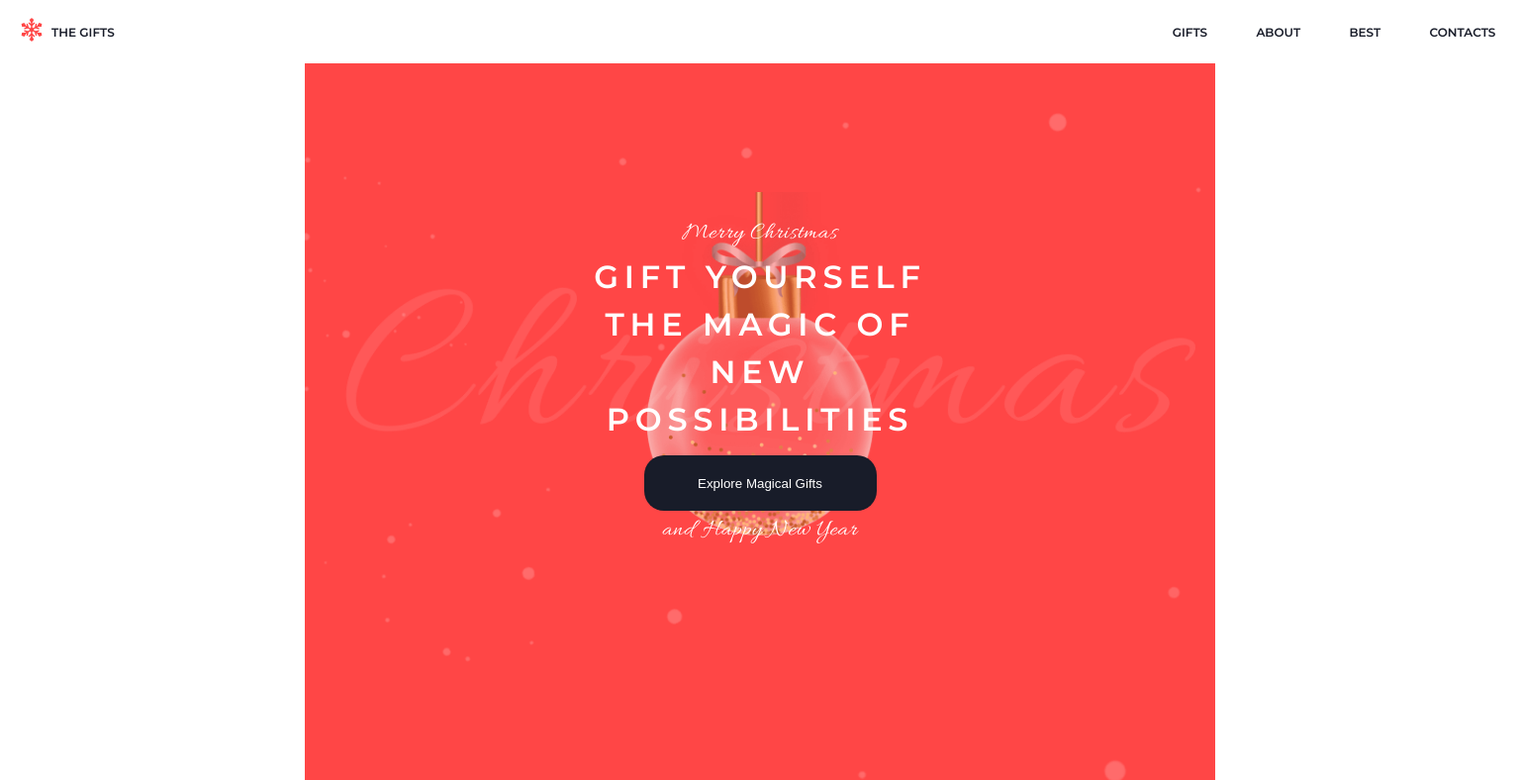
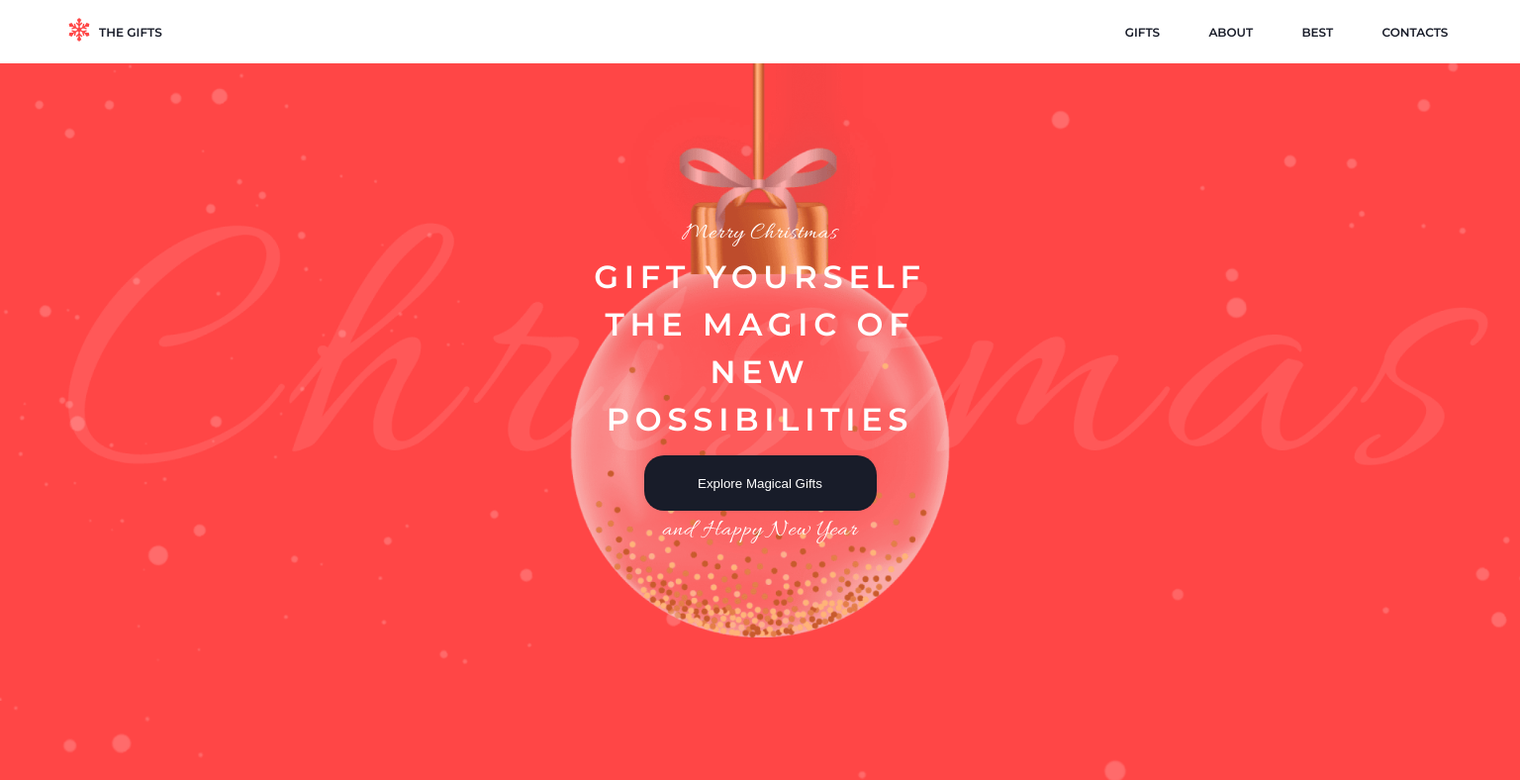
Before and after one commit to AbukhovichNeli/rsschool-cv, a plain HTML site: page christmas-shop/home.html in a window 1536 px wide. Shown: the top 788 px of the page at 99% size. Drawn offline with Linux system fonts and the light colour scheme.

Commit message:
docs: added new changes

```diff
--- a/christmas-shop/style.css
+++ b/christmas-shop/style.css
@@ -576,22 +576,6 @@ footer .footer_container .group_footer_cards .footer_card .action_large:hover {
     color: #FF4646;
 }
 
-@media (min-width: 1440px) {
-    header {
-        width: 100%;
-    }
-
-    .wrapper {
-        width: 100vh;
-        align-items: center;
-        justify-content: center;
-    }
-
-    .burger {
-        display: none;
-    }
-}
-
 @media (min-width: 768px) and (max-width: 1439px) {
     header {
         width: 100%;
```
